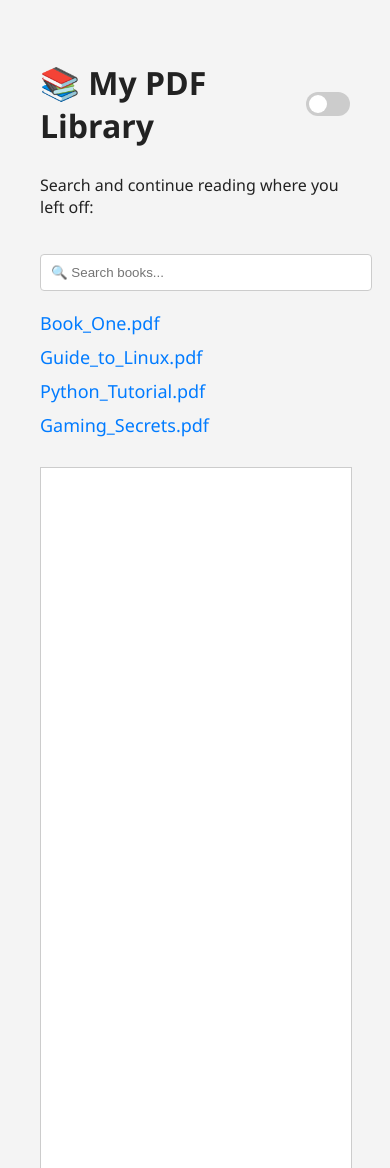
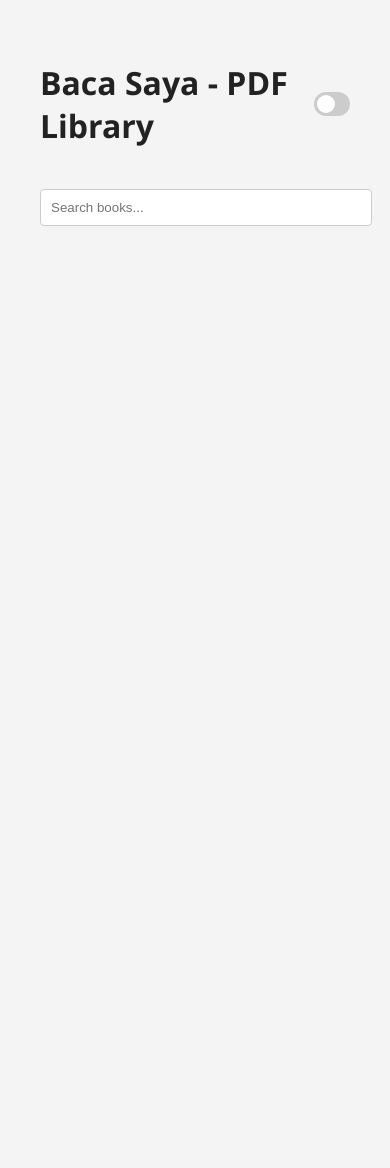
Before and after one commit to bacasaya/bacasaya.github.io, a plain HTML site: page index.html in a window 390 px wide. Shown: the top 1168 px of the page. After the commit the page ends 844 px from the top, so only its background shows below. Drawn offline with Linux system fonts and the light colour scheme.

Commit message:
Update index.html

```diff
--- a/index.html
+++ b/index.html
@@ -1,36 +1,22 @@
 <!DOCTYPE html>
 <html lang="en">
 <head>
-  <meta charset="UTF-8" />
-  <title>My PDF Library</title>
-  <link rel="stylesheet" href="CSS/style.css" />
-  <!-- Load PDF.js viewer component from local JS folder -->
-  <script type="module" src="JS/pdfjs-viewer-element.min.js"></script>
+  <meta charset="UTF-8">
+  <title>Baca Saya - PDF Library</title>
+  <link rel="stylesheet" href="CSS/style.css">
 </head>
 <body>
   <div class="header">
-    <h1>📚 My PDF Library</h1>
+    <h1>Baca Saya - PDF Library</h1>
     <label class="switch">
-      <input type="checkbox" id="darkModeToggle" />
+      <input type="checkbox" id="darkModeToggle">
       <span class="slider"></span>
     </label>
   </div>
 
-  <p class="subtext">Search and continue reading where you left off:</p>
-  <input type="text" id="searchBox" onkeyup="searchBooks()" placeholder="🔍 Search books..." />
+  <input type="text" id="searchBox" onkeyup="searchBooks()" placeholder="Search books...">
 
-  <ul class="pdf-list" id="pdfList">
-    <li class="pdf-item"><a href="#" onclick="loadPDF('PDFs/Book_One.pdf')">Book_One.pdf</a></li>
-    <li class="pdf-item"><a href="#" onclick="loadPDF('PDFs/Guide_to_Linux.pdf')">Guide_to_Linux.pdf</a></li>
-    <li class="pdf-item"><a href="#" onclick="loadPDF('PDFs/Python_Tutorial.pdf')">Python_Tutorial.pdf</a></li>
-    <li class="pdf-item"><a href="#" onclick="loadPDF('PDFs/Gaming_Secrets.pdf')">Gaming_Secrets.pdf</a></li>
-  </ul>
-
-  <pdfjs-viewer-element
-    id="pdfViewerComponent"
-    src=""
-    viewer-css-theme="LIGHT">
-  </pdfjs-viewer-element>
+  <div id="bookList"></div>
 
   <script src="JS/script.js"></script>
 </body>
```
